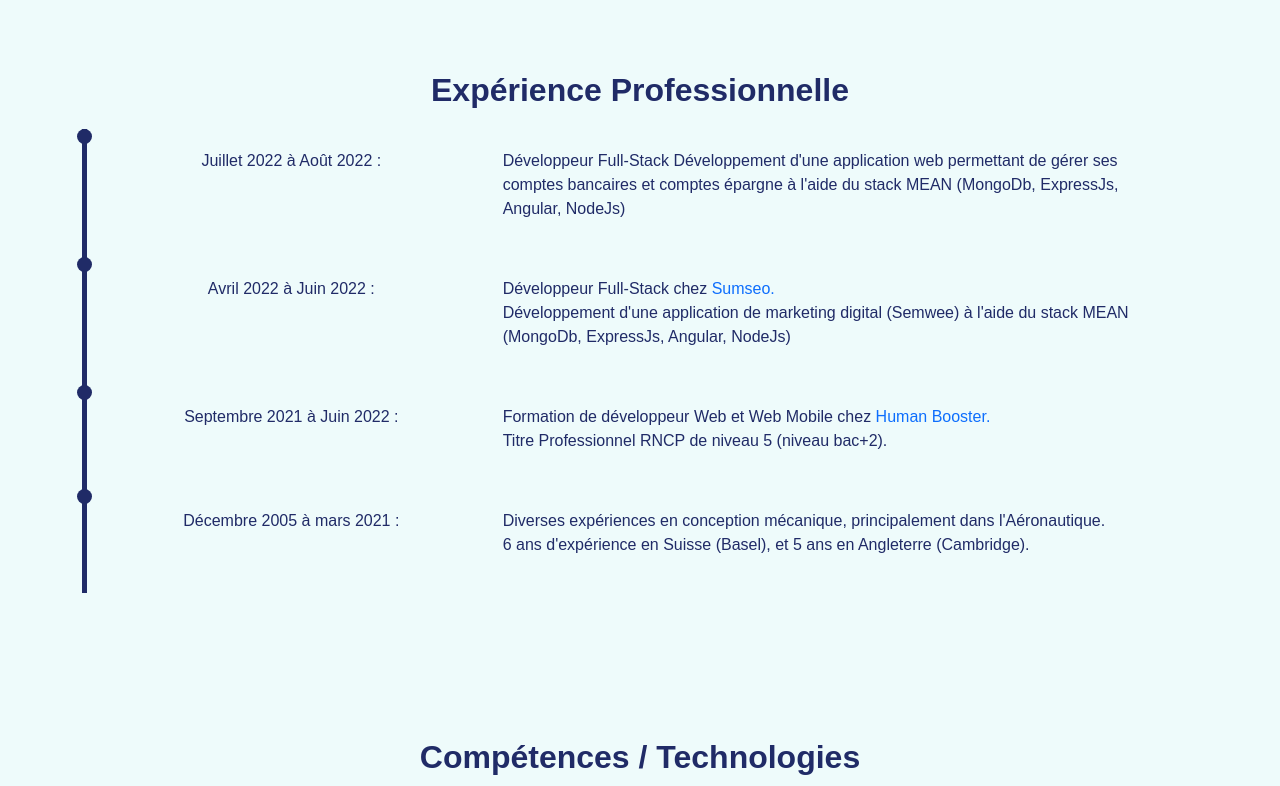
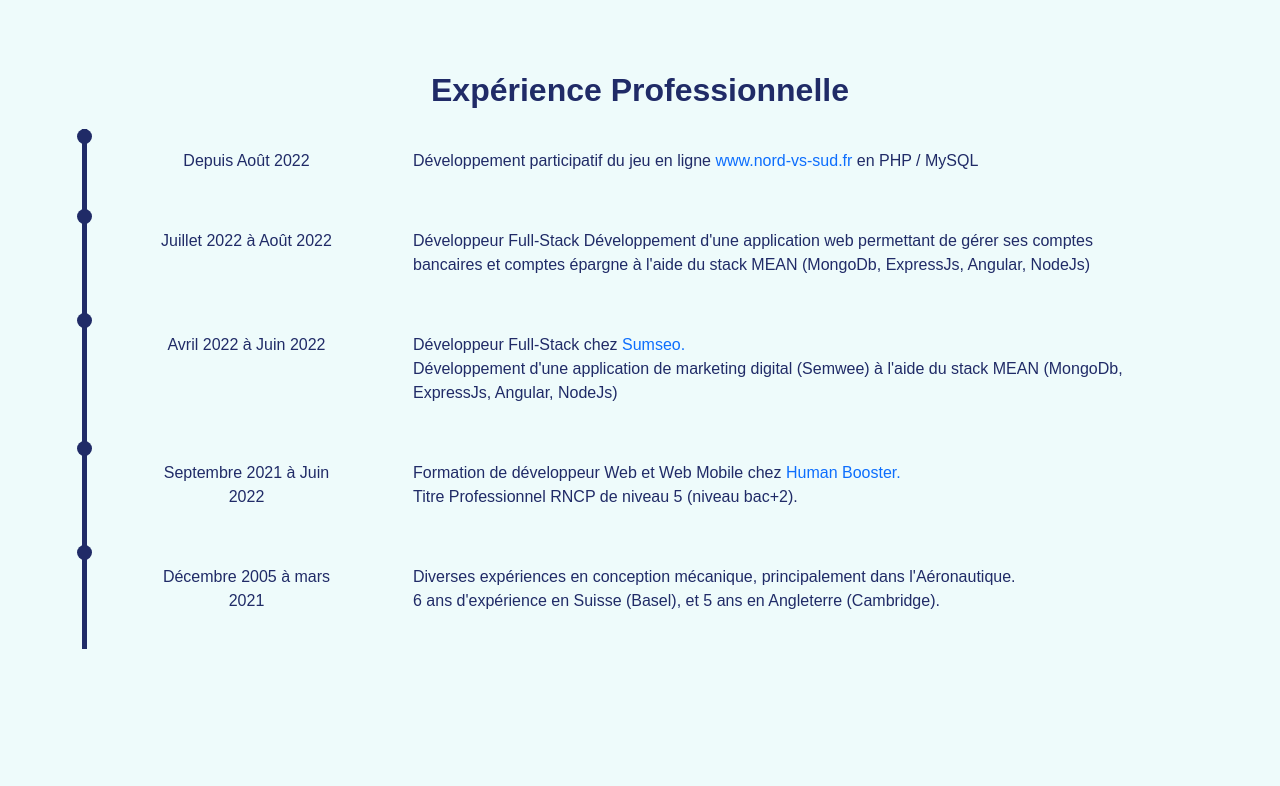
Before and after one commit to Julianomatt77/Portfolio, a plain HTML site: page index.html in a window 1280 px wide. Shown: the part 1620-2406 px from the top of the page. Drawn offline with nearby package versions, Linux system fonts and the light colour scheme.

Commit message:
add nord-vs-sud, fix nav bar for mobile

```diff
--- a/index.html
+++ b/index.html
@@ -55,10 +55,10 @@
 						<a class="nav-link title" href="#portfolio">Projets</a>
 					</li>
 					<li class="nav-item">
-						<a id="experienceNav" class="nav-link title" href="#experience">Expérience</a>
+						<a class="nav-link title" href="#experience">Expérience</a>
 					</li>
 					<li class="nav-item">
-						<a id="contactNav" class="nav-link title" href="#contact">Contact</a>
+						<a class="nav-link title" href="#contact">Contact</a>
 					</li>
 				</ul>
 			</div>
@@ -162,24 +162,35 @@
 			<div class="container">
 				<h2 class="text-center mb-4">Expérience Professionnelle</h2>
 
-				<div class="row justify-content-center step" data-aos="fade-left" data-aos-duration="1500">
-					<div class="col-lg-4 col-6">
-						<p>Juillet 2022 à Août 2022 :</p>
+				<div class="row justify-content-center step" data-aos="fade-up" data-aos-duration="1500">
+					<div class="col-3">
+						<p>Depuis Août 2022</p>
 					</div>
 
-					<div class="col-lg-8 col-6">
+					<div class="col-9">
+						<p class="text-start">
+							Développement participatif du jeu en ligne <a href="https://www.nord-vs-sud.fr/" target="_blank">www.nord-vs-sud.fr</a> en PHP / MySQL
+						</p>
+					</div>
+				</div>
+				<div class="row justify-content-center step" data-aos="fade-up" data-aos-duration="1500">
+					<div class="col-3">
+						<p>Juillet 2022 à Août 2022</p>
+					</div>
+
+					<div class="col-9">
 						<p class="text-start">
 							Développeur Full-Stack Développement d'une application web permettant de gérer ses comptes bancaires et comptes épargne à l'aide du
 							stack MEAN (MongoDb, ExpressJs, Angular, NodeJs)
 						</p>
 					</div>
 				</div>
-				<div class="row justify-content-center step" data-aos="fade-left" data-aos-duration="1500">
-					<div class="col-lg-4 col-6">
-						<p>Avril 2022 à Juin 2022 :</p>
+				<div class="row justify-content-center step" data-aos="fade-up" data-aos-duration="1500">
+					<div class="col-3">
+						<p>Avril 2022 à Juin 2022</p>
 					</div>
 
-					<div class="col-lg-8 col-6">
+					<div class="col-9">
 						<p class="text-start">
 							Développeur Full-Stack chez
 							<a href="https://www.sumseo.com/" target="_blank">Sumseo.</a><br />
@@ -188,12 +199,12 @@
 					</div>
 				</div>
 
-				<div class="row justify-content-center step" data-aos="fade-left" data-aos-duration="1500" data-aos-offset="200">
-					<div class="col-lg-4 col-6">
-						<p>Septembre 2021 à Juin 2022 :</p>
+				<div class="row justify-content-center step" data-aos="fade-up" data-aos-duration="1500" data-aos-offset="200">
+					<div class="col-lg-3">
+						<p>Septembre 2021 à Juin 2022</p>
 					</div>
 
-					<div class="col-lg-8 col-6">
+					<div class="col-lg-9">
 						<p class="text-start">
 							Formation de développeur Web et Web Mobile chez
 							<a href="https://humanbooster.com/" target="_blank">Human Booster.</a><br />
@@ -202,12 +213,12 @@
 					</div>
 				</div>
 
-				<div class="row justify-content-center step" data-aos="fade-left" data-aos-duration="1500" data-aos-offset="200">
-					<div class="col-lg-4 col-6">
-						<p>Décembre 2005 à mars 2021 :</p>
+				<div class="row justify-content-center step" data-aos="fade-up" data-aos-duration="1500" data-aos-offset="200">
+					<div class="col-lg-3">
+						<p>Décembre 2005 à mars 2021</p>
 					</div>
 
-					<div class="col-lg-8 col-6">
+					<div class="col-lg-9">
 						<p class="text-start">
 							Diverses expériences en conception mécanique, principalement dans l'Aéronautique.<br />6 ans d'expérience en Suisse (Basel), et 5 ans en
 							Angleterre (Cambridge).
@@ -384,6 +395,6 @@
 
 		<script src="js/main.js"></script>
 
-		<script type="text/javascript" id="cookiebanner" src="js/cookiebanner.min.js"></script>
+		<!-- <script type="text/javascript" id="cookiebanner" src="js/cookiebanner.min.js"></script> -->
 	</body>
 </html>
--- a/js/main.js
+++ b/js/main.js
@@ -18,13 +18,14 @@ document.addEventListener("DOMContentLoaded", function () {
 
 	events.forEach((evt) => {
 		window.addEventListener(evt, function () {
-			let screenWidth = document.documentElement.clientWidth;
-			console.log(screenWidth);
+			// let screenWidth = document.documentElement.clientWidth;
 			let scrollpos = window.scrollY;
-			if (screenWidth > 767) {
+			// console.log(scrollpos);
+			// if (screenWidth > 767) {
 			if (scrollpos > 250) {
 				NAVA.forEach((item) => {
 					item.classList.add("lightBlue");
+					item.classList.add("titleScrolled");
 				});
 
 				NAV.forEach((item) => {
@@ -32,13 +33,14 @@ document.addEventListener("DOMContentLoaded", function () {
 				});
 			} else {
 				NAVA.forEach((item) => {
-						item.classList.remove("ligghtBlue");
+					item.classList.remove("lightBlue");
+					item.classList.remove("titleScrolled");
 				});
 				NAV.forEach((item) => {
 					item.classList.remove("bg-dark");
 				});
 			}
-			}
+			// }
 		});
 	});
 
--- a/style.scss
+++ b/style.scss
@@ -97,6 +97,11 @@ p {
 	position: relative;
 	z-index: 0;
 	display: inline-block;
+}
+
+.titleScrolled::before {
+	content: " ";
+	border: 2px dotted $lightBlue;
 }
 
 /**********************
@@ -286,4 +291,8 @@ footer {
 	#portfolio .container {
 		margin-bottom: 60px;
 	}
+
+	.fa-chevron-up {
+		right: 10%;
+	}
 }
```
Also changed, not shown: style.css. Lines whose indentation alone changed are shown as unchanged.
